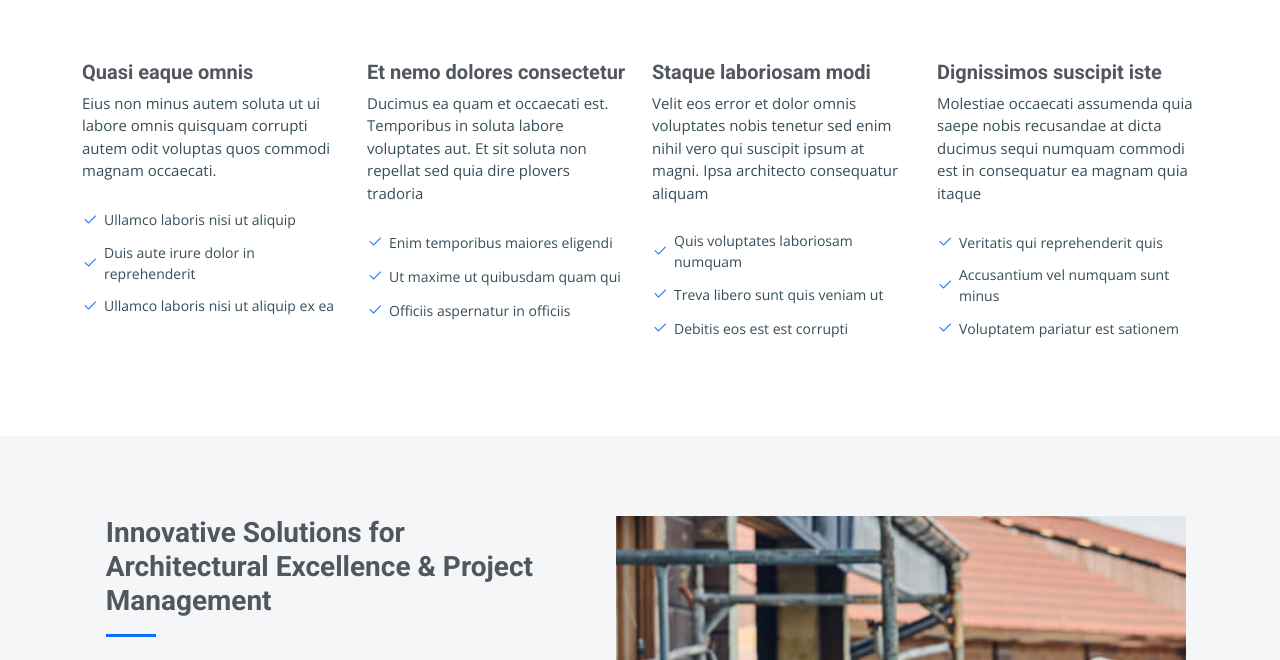
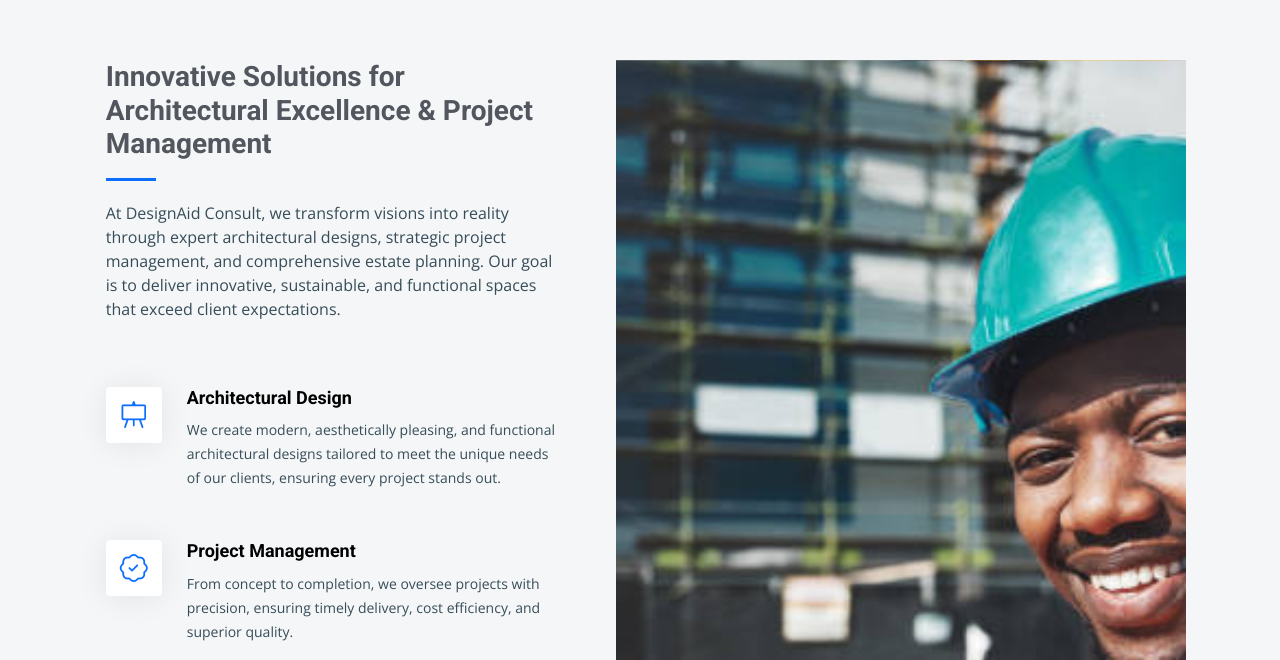
Before and after one commit to ogofe/designaid, a React (Create React App) app: page /services in a window 1280 px wide. Shown: the part 1280-1940 px from the top of the page. Built offline with nearby package versions, Linux system fonts and the light colour scheme; some icons are missing.

Commit message:
update services page

```diff
--- a/src/pages/services.jsx
+++ b/src/pages/services.jsx
@@ -9,7 +9,7 @@ export const ServicesPage = ({ props }) => {
 
           <h2>Services</h2>
           <ol>
-            <li><a href="index.html">Home</a></li>
+            <li><a href="/">Home</a></li>
             <li>Services</li>
           </ol>
 
@@ -104,7 +104,8 @@ export const ServicesPage = ({ props }) => {
       </section>
 
 
-      <section id="services-cards" class="services-cards">
+      {/*
+        <section id="services-cards" class="services-cards">
         <div class="container" data-aos="fade-up">
 
           <div class="row gy-4">
@@ -151,7 +152,8 @@ export const ServicesPage = ({ props }) => {
           </div>
 
         </div>
-      </section>
+        </section>
+      */}
 
       <section id="alt-services-2" class="alt-services section-bg">
         <div class="container" data-aos="fade-up">
@@ -194,7 +196,7 @@ export const ServicesPage = ({ props }) => {
               </div>
             </div>
 
-            <div class="col-lg-6 img-bg" style={{ backgroundImage: "url('/assets/img/alt-services-2.jpg')"}} data-aos="zoom-in" data-aos-delay="100"></div>
+            <div class="col-lg-6 img-bg" style={{ backgroundImage: "url('/assets/img/people/black-engineer-2.jpg')"}} data-aos="zoom-in" data-aos-delay="100"></div>
           </div>
 
         </div>
```
